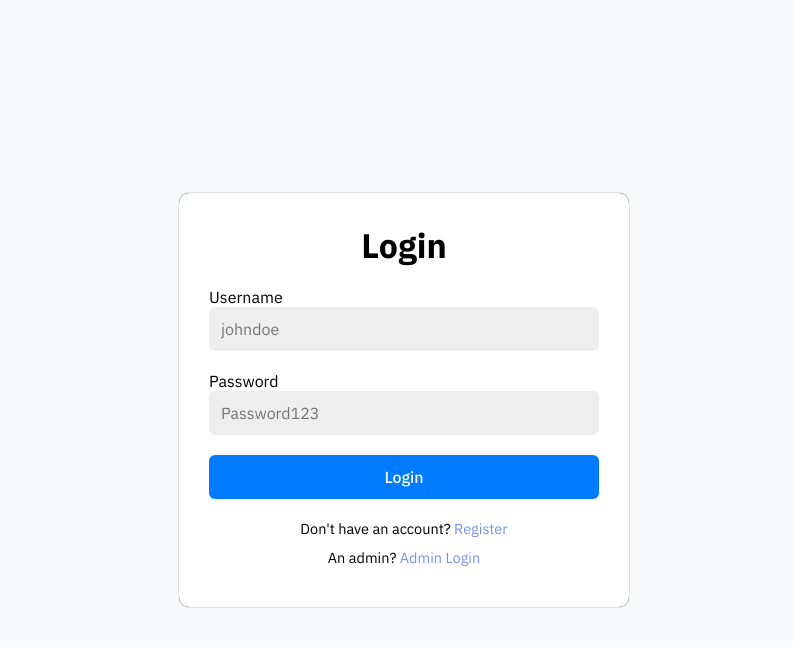
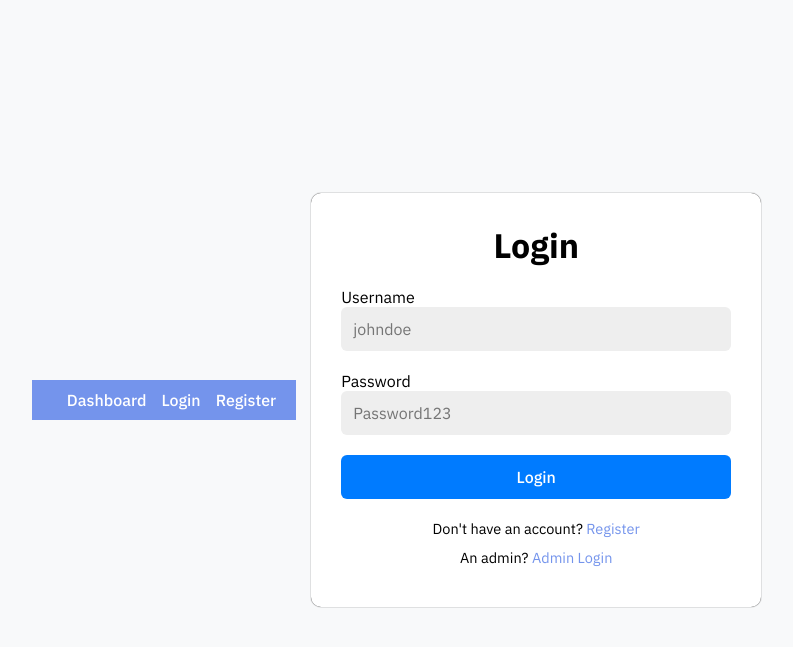
Before and after one commit to dyokox/Sky_HealthCheck, a Django app: page /login in a window 1280 px wide. Shown: the top 647 px of the page, without its empty margins (236-1029 px from the left). Run offline with Django 5.2, Linux system fonts and the light colour scheme.

Commit message:
Update login.html
Added navbar

```diff
--- a/SD/SDGC/sky/templates/sky/login.html
+++ b/SD/SDGC/sky/templates/sky/login.html
@@ -6,8 +6,12 @@
     <title>Sky - Login</title>
     {% load static %}
     <link rel="stylesheet" type="text/css" href="{% static 'style.css' %}">
+    <link rel="stylesheet" type="text/css" href="{% static 'navbar.css' %}">
 </head>
 <body>
+    {% include 'sky/navbar.html' %}
+    {% block content %}{% endblock %}
+    <div class="page-content">
         <div class="container">
             <div class="form-box" id="login-form">
                 <form method="POST" action="{% url 'sky_login' %}">
@@ -22,7 +26,7 @@
                     <!-- If user doesn't have an account, they can register -->
                     <p>Don't have an account? <a href="{% url 'register' %}">Register</a></p>
                     <!-- Offers a separate secure area for admins to log in -->
-                <p>An admin? <a href="{% url 'admin_login' %}">Admin Login</a></p>
+                    <p>An admin? <a href="#">Admin Login</a></p>
                     <!-- Displays error messages -->
                     {% if messages %}
                         <ul class="messages">
@@ -36,6 +40,7 @@
                 </form>
             </div>
         </div>
+    </div>
     <!-- Loads the JS file -->
     <script src="{% static 'script.js' %}"></script>
 </body>
```
Lines whose indentation alone changed are shown as unchanged.
